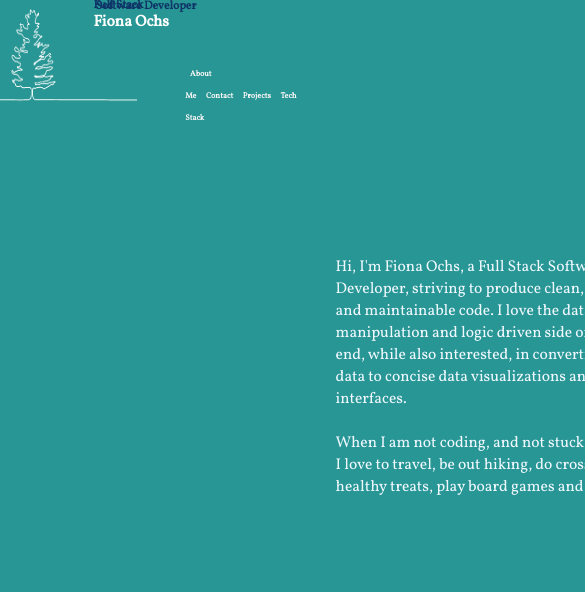
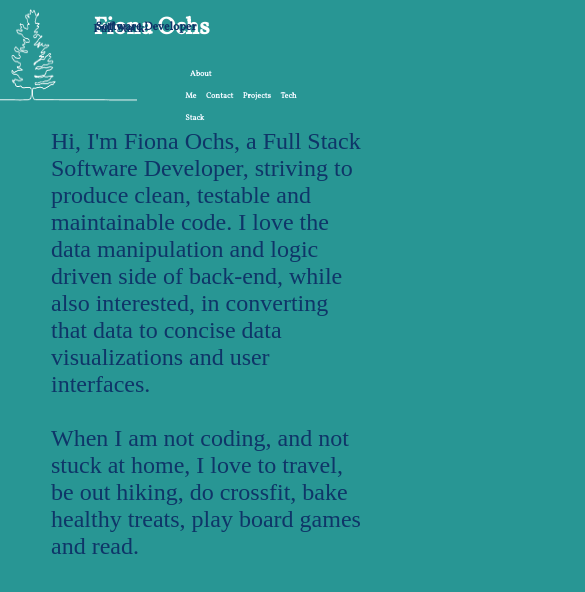
Before and after one commit to fionaochs/Portfolio, a React (Create React App) app: page / in a window 390 px wide. Shown: the top 592 px of the page, 585 px wide, since content can reach past the window. Built offline with nearby package versions, Linux system fonts and the light colour scheme.

Commit message:
about page mobile

```diff
--- a/src/About/About.css
+++ b/src/About/About.css
@@ -2,36 +2,51 @@
   display: flex;
   flex-direction: column;
   justify-content: center;
-  /* align-items: center; */
-  margin: 15em .5em .5em 20em;
+  align-items: center;
+  margin: 15rem .5rem .5rem 20rem;
 }
 #text {
   width: 50vw;
-  font-size: 1.5em;
-  padding: .5em .5em .5em .5em;
-  margin: .5em .5em .0em .5em;
-  /* color: #0f3568; */
-  color: aliceblue;
+  font-size: 1.5rem;
+  padding: .5rem .5rem .5rem .5rem;
+  color: #0f3568;
 }
 
-@media only screen and (max-width: 768px) {
+@media screen and (max-width: 750px) {
   #text {
-    font-size: 4vw;
-    width: 80vw;
+    width: 75vw;
+    }
+  .aboutMe {
+    display: flex;
+    justify-content: center;
+    align-items: center;
+    height: 500px;
+    margin-top: 25%;
+    margin-left: 2rem;
+    width: 100vw;
   }
-  h1 {
-    font-size: 4vw;
+  h2 {
+    font-family: Source Sans Pro;
+    font-weight: 600;
   }
 
-}
-
-@media only screen and (max-width: 320px) {
-  #text {
-    font-size: 4vw;
-    width: 80vw;
-  }
-  h1 {
-    font-size: 5vw;
+  a {
+    text-decoration: none;
+    font-weight: 700;
+    color: #0f3568;
   }
 
+  a:hover {
+    color: aliceblue;
+  }
+
+  p {
+    font-family: Source Sans Pro;
+    font-weight: 300;
+  }
+
+  #text {
+    width: 80vw;
+    margin-top: 5%;
+  }
 }
--- a/src/App.js
+++ b/src/App.js
@@ -1,7 +1,7 @@
 import React from 'react';
 import './App.css';
 import { BrowserRouter as Router, Switch, Route } from 'react-router-dom';
-import Home from './Home/Home';
+import Home from './Home/Header';
 import Contact from './Contact/Contact';
 import About from './About/About';
 import TechStack from './TechStack/TechStack'
--- a/src/Home/Styles.css
+++ b/src/Home/Styles.css
@@ -4,7 +4,7 @@ body {
   /* background: linear-gradient(to right, rgba(14, 101, 105, 0.336), rgba(40, 150, 148, 0.336)); */
   /* background: linear-gradient(to right, rgb(14, 101, 105), rgb(40, 150, 148)); */
   background: rgb(40, 150, 148);
-  /* background-color: aliceblue; */
+  /* background: #26a69a; */
   font-family: 'Vollkorn', serif;
 }
 #header {
@@ -33,7 +33,7 @@ img {
     margin: .5em .5em .5em .5em;
     font-size: 1.5vw;
     font-weight: bolder;
-    color: whitesmoke;
+    color: aliceblue;
     /* border: solid whitesmoke .1vw; */
     border-radius: .2em;
     text-align: center;
--- a/src/TechStack/TechStack.css
+++ b/src/TechStack/TechStack.css
@@ -1,8 +1,8 @@
 .techDiv {
   display: flex;
   flex-direction: row;
-  margin-top: 25vh;
-  margin-left: 20vw;
+  margin-top: 35vh;
+  margin-left: 22vw;
 }
 ul{
   display: flex;
```
Also changed, not shown: src/Home/Header.css (renamed from src/Home/Home.css, +62 -9 lines), src/Home/Header.js (renamed from src/Home/Home.js).
